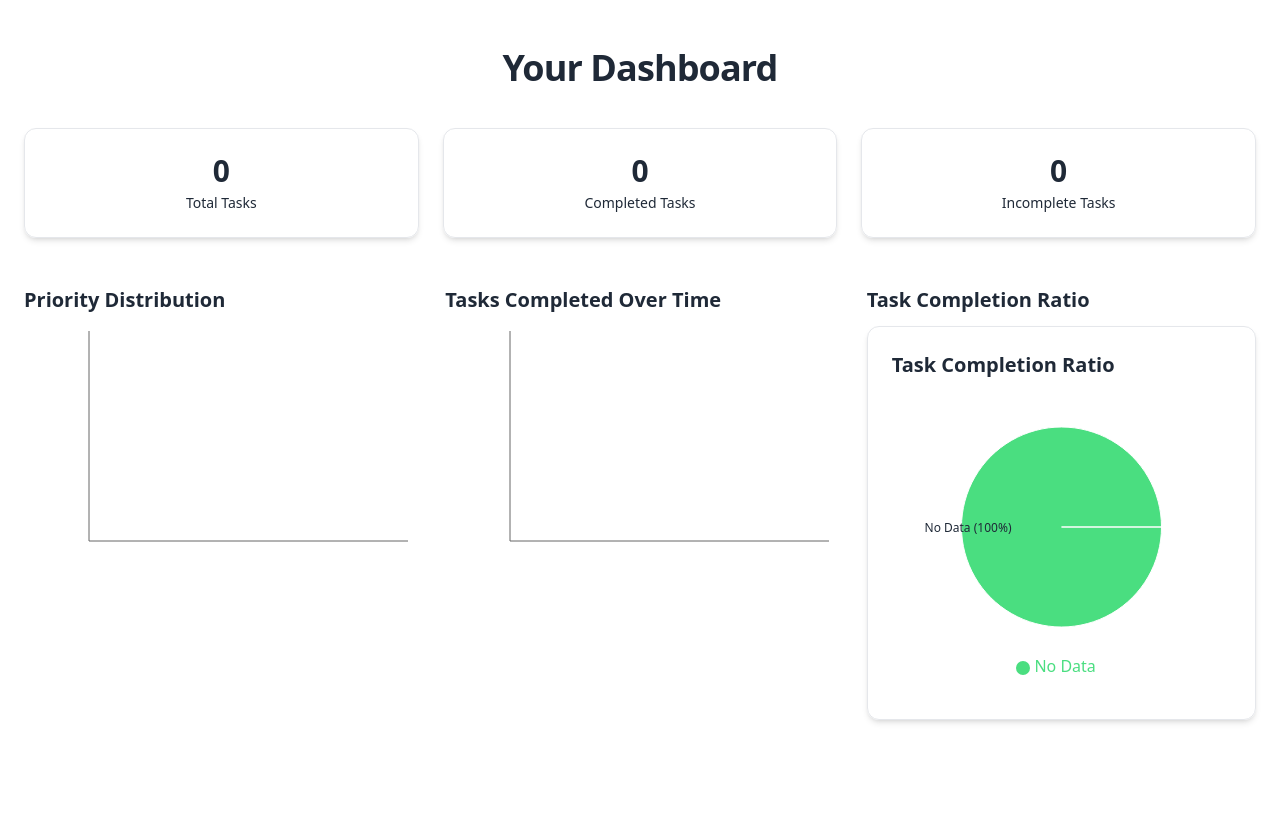
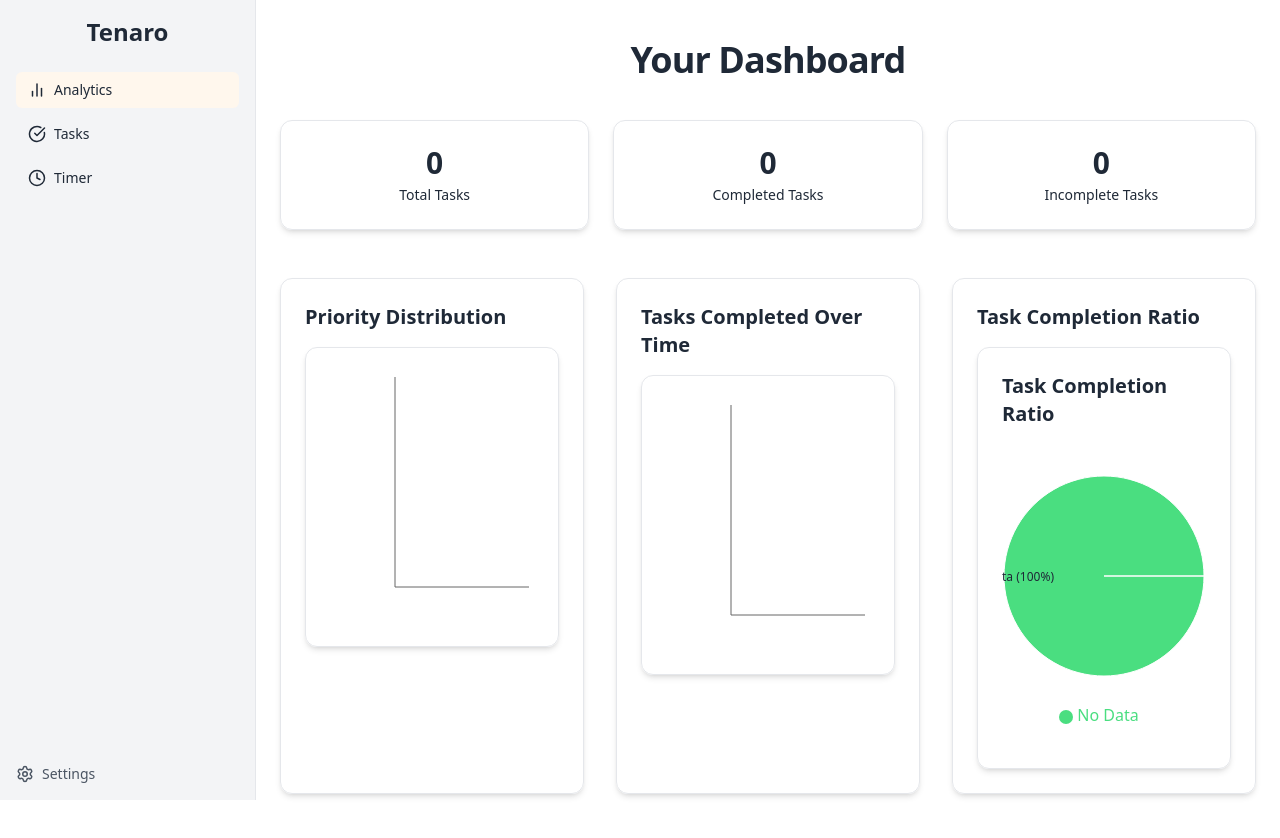
Before and after one commit to tade-art/Tenaro, a React (Vite) app: page /analytics in a window 1280 px wide. Shown: the top 838 px of the page. Before the commit the page ends 800 px from the top, so only its background shows below. Built offline with nearby package versions, Linux system fonts and the light colour scheme; sample sign-in values are in the browser's storage.

Commit message:
happy with the anayltics page, moving onto fixing bugs and adding in tiny features

```diff
--- a/src/components/private/dashboard/BarChart.tsx
+++ b/src/components/private/dashboard/BarChart.tsx
@@ -3,11 +3,13 @@ import {
   BarChart,
   ResponsiveContainer,
   Tooltip,
-  XAxis, YAxis
+  XAxis,
+  YAxis,
 } from 'recharts';
 
 export default function PriorityBarChart({ data }: { data: { priority: string; count: number }[] }) {
   return (
+    <div className="bg-[var(--color-box)] p-6 rounded-xl shadow-md border border-[var(--color-border)]">
       <ResponsiveContainer width="100%" height={250}>
         <BarChart data={data}>
           <XAxis dataKey="priority" />
@@ -16,5 +18,6 @@ export default function PriorityBarChart({ data }: { data: { priority: string; c
           <Bar dataKey="count" fill="var(--color-accent)" radius={[4, 4, 0, 0]} />
         </BarChart>
       </ResponsiveContainer>
+    </div>
   );
 }
--- a/src/components/private/dashboard/LineChart.tsx
+++ b/src/components/private/dashboard/LineChart.tsx
@@ -3,11 +3,13 @@ import {
   LineChart,
   ResponsiveContainer,
   Tooltip,
-  XAxis, YAxis
+  XAxis,
+  YAxis,
 } from 'recharts';
 
 export default function CompletionLineChart({ data }: { data: { date: string; count: number }[] }) {
   return (
+    <div className="bg-[var(--color-box)] p-6 rounded-xl shadow-md border border-[var(--color-border)]">
       <ResponsiveContainer width="100%" height={250}>
         <LineChart data={data}>
           <XAxis dataKey="date" />
@@ -16,5 +18,6 @@ export default function CompletionLineChart({ data }: { data: { date: string; co
           <Line type="monotone" dataKey="count" stroke="var(--color-accent)" strokeWidth={3} />
         </LineChart>
       </ResponsiveContainer>
+    </div>
   );
 }
--- a/src/components/private/dashboard/PieChart.tsx
+++ b/src/components/private/dashboard/PieChart.tsx
@@ -1,4 +1,3 @@
-// PieChart.tsx
 import React from 'react';
 import { Cell, Legend, Pie, PieChart, ResponsiveContainer, Tooltip } from 'recharts';
 
@@ -40,9 +39,7 @@ const renderCustomLabel = ({
 
 const CustomPieChart: React.FC<Props> = ({ data, title = "Task Completion Ratio" }) => {
   const total = data.reduce((sum, d) => sum + d.value, 0);
-  const safeData = total === 0
-    ? [{ name: 'No Data', value: 1 }]
-    : data;
+  const safeData = total === 0 ? [{ name: 'No Data', value: 1 }] : data;
 
   return (
     <div className="bg-[var(--color-box)] border border-[var(--color-border)] rounded-xl shadow-md p-6">
@@ -56,7 +53,6 @@ const CustomPieChart: React.FC<Props> = ({ data, title = "Task Completion Ratio"
             labelLine={false}
             label={renderCustomLabel}
             outerRadius={100}
-            fill="#8884d8"
             dataKey="value"
           >
             {safeData.map((entry, index) => (
--- a/src/components/private/dashboard/StatBox.tsx
+++ b/src/components/private/dashboard/StatBox.tsx
@@ -1,8 +1,7 @@
-
 export default function StatBox({ label, value }: { label: string; value: number }) {
   return (
     <div className="p-6 rounded-xl bg-[var(--color-box)] border border-[var(--color-border)] shadow-md text-center">
-      <div className="text-3xl font-bold">{value}</div>
+      <div className="text-3xl font-bold text-[var(--color-text)]">{value}</div>
       <div className="text-sm mt-1 text-[var(--color-subtle)]">{label}</div>
     </div>
   );
--- a/src/pages/private/Dashboard.tsx
+++ b/src/pages/private/Dashboard.tsx
@@ -1,8 +1,11 @@
 import { useEffect, useState } from 'react';
+import Navbar from '../../components/general/Navbar';
 import BarChart from '../../components/private/dashboard/BarChart';
-import LineChart from './../../components/private/dashboard/LineChart';
-import PieChart from './../../components/private/dashboard/PieChart';
-import StatBox from './../../components/private/dashboard/StatBox';
+import LineChart from '../../components/private/dashboard/LineChart';
+import PieChart from '../../components/private/dashboard/PieChart';
+import StatBox from '../../components/private/dashboard/StatBox';
+import SettingsModal from '../../components/private/settings/SettingsModal';
+
 interface PriorityData {
   priority: string;
   count: number;
@@ -22,6 +25,7 @@ export default function Dashboard() {
   const [priorityDist, setPriorityDist] = useState<PriorityData[]>([]);
   const [lineData, setLineData] = useState<LineChartData[]>([]);
   const [pieData, setPieData] = useState<PieChartData[]>([]);
+  const [showSettings, setShowSettings] = useState(false);
   const [stats, setStats] = useState({
     totalTasks: 0,
     completedTasks: 0,
@@ -54,26 +58,34 @@ export default function Dashboard() {
   }, []);
 
   return (
-    <div className="min-h-screen px-6 py-12 bg-[var(--color-bg)] text-[var(--color-text)]">
+    <>
+      <Navbar onSettingsClick={() => setShowSettings(true)} />
+
+      {/* Add left margin to avoid sidebar overlap */}
+      <main className="min-h-screen ml-64 px-6 pt-10 pb-12 bg-[var(--color-bg)] text-[var(--color-text)] transition-colors duration-300">
         <h1 className="text-4xl font-bold mb-10 text-center tracking-tight">Your Dashboard</h1>
 
-      <div className="grid grid-cols-1 md:grid-cols-3 gap-6 mb-12">
+        {/* Stat Boxes */}
+        <div className="grid grid-cols-1 sm:grid-cols-2 lg:grid-cols-3 gap-6 mb-12">
           <StatBox label="Total Tasks" value={stats.totalTasks} />
           <StatBox label="Completed Tasks" value={stats.completedTasks} />
           <StatBox label="Incomplete Tasks" value={stats.incompleteTasks} />
         </div>
 
-      <div className="grid grid-cols-1 lg:grid-cols-3 gap-8">
-        <div className="col-span-1">
-          <h2 className="text-xl font-semibold mb-3">Priority Distribution</h2>
+        {/* Graphs */}
+        <div className="grid grid-cols-1 md:grid-cols-2 xl:grid-cols-3 gap-8">
+          <div className="w-full bg-[var(--color-box)] p-6 rounded-xl shadow-md border border-[var(--color-border)]">
+            <h2 className="text-xl font-semibold mb-4">Priority Distribution</h2>
             <BarChart data={priorityDist} />
           </div>
-        <div className="col-span-1">
-          <h2 className="text-xl font-semibold mb-3">Tasks Completed Over Time</h2>
+
+          <div className="w-full bg-[var(--color-box)] p-6 rounded-xl shadow-md border border-[var(--color-border)]">
+            <h2 className="text-xl font-semibold mb-4">Tasks Completed Over Time</h2>
             <LineChart data={lineData} />
           </div>
-        <div className="col-span-1">
-          <h2 className="text-xl font-semibold mb-3">Task Completion Ratio</h2>
+
+          <div className="w-full bg-[var(--color-box)] p-6 rounded-xl shadow-md border border-[var(--color-border)]">
+            <h2 className="text-xl font-semibold mb-4">Task Completion Ratio</h2>
             <PieChart
               data={[
                 { name: 'Completed', value: stats.completedTasks },
@@ -82,6 +94,9 @@ export default function Dashboard() {
             />
           </div>
         </div>
-    </div>
+      </main>
+
+      {showSettings && <SettingsModal onClose={() => setShowSettings(false)} />}
+    </>
   );
 }
```
Lines whose indentation alone changed are shown as unchanged.
